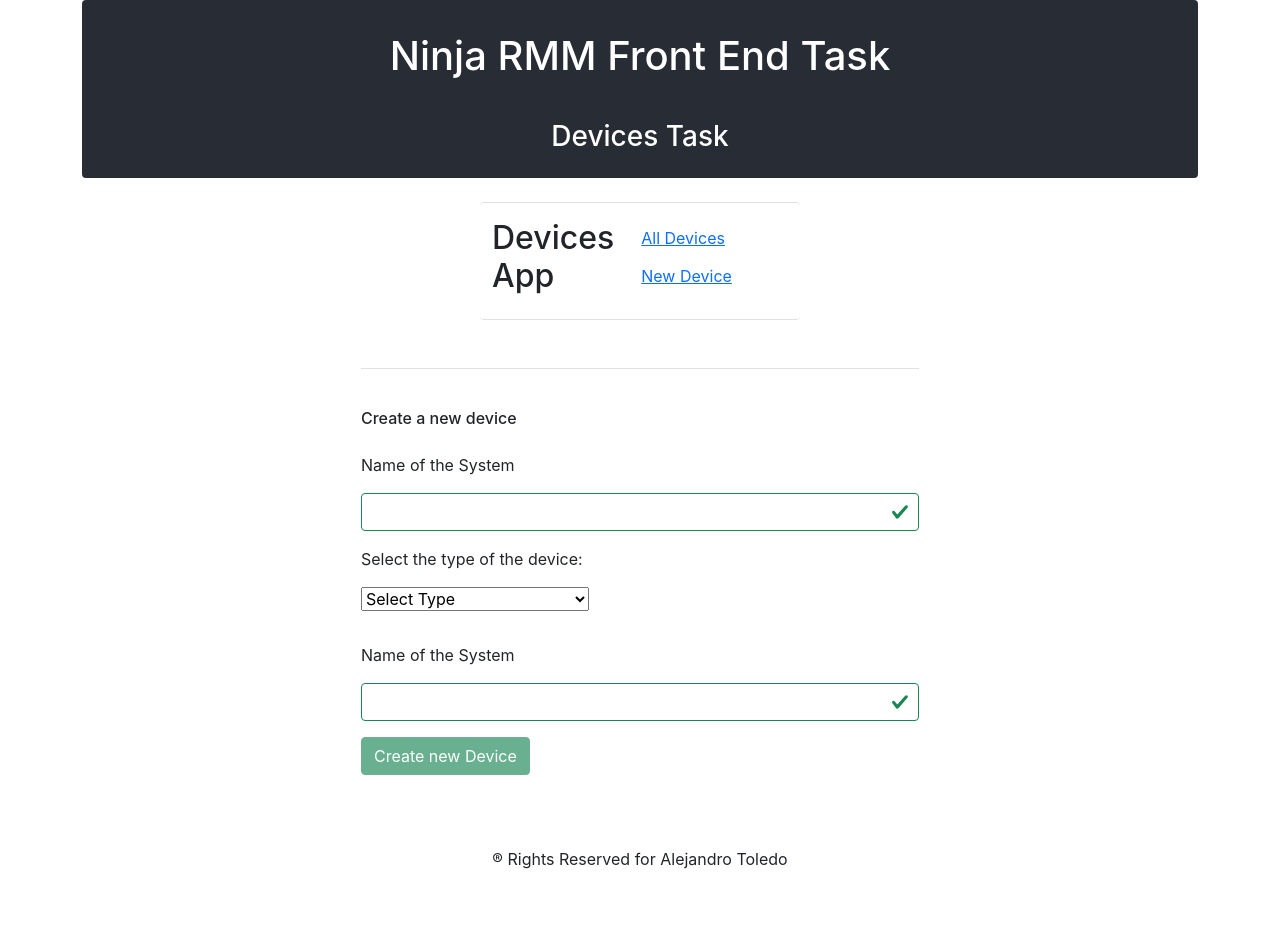
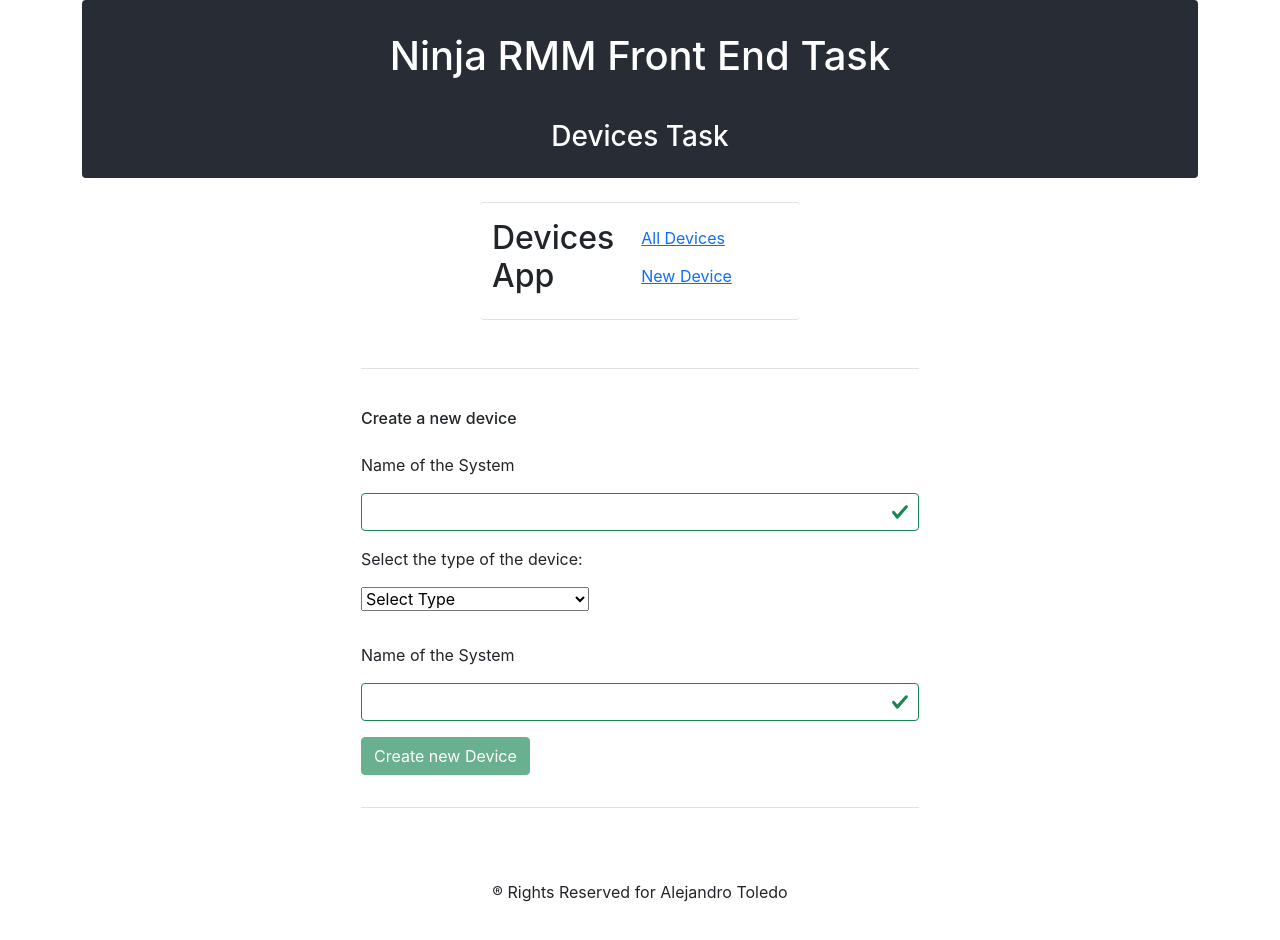
Before and after one commit to alejandrotoledoweb/devices-clientapp, a React (Create React App) app: page /newdevice in a window 1280 px wide. Shown: the top 940 px of the page. Built offline with nearby package versions, Linux system fonts and the light colour scheme.

Commit message:
add limit lines for form and also for footer

```diff
--- a/src/components/NewDevice.js
+++ b/src/components/NewDevice.js
@@ -47,7 +47,7 @@
         {(formik) => {
           const { errors, touched, isValid, dirty } = formik;
           return (
-            <div className="w-50 mt-5 pl-3 border-top pt-3 mx-auto">
+            <div className="w-50 mt-5 pl-3 border-top mb-3 pb-3 border-bottom pt-3 mx-auto">
               <h6 className="my-4">Create a new device</h6>
               <Form>
                 <div className="form-group">
@@ -139,8 +139,8 @@
       </Formik>
 
       <footer className="text-center bold mt-4 mb-4 pt-5 pb-5">
-          ® Rights Reserved for Alejandro Toledo
-        </footer>
+        ® Rights Reserved for Alejandro Toledo
+      </footer>
     </section>
 
 
```
